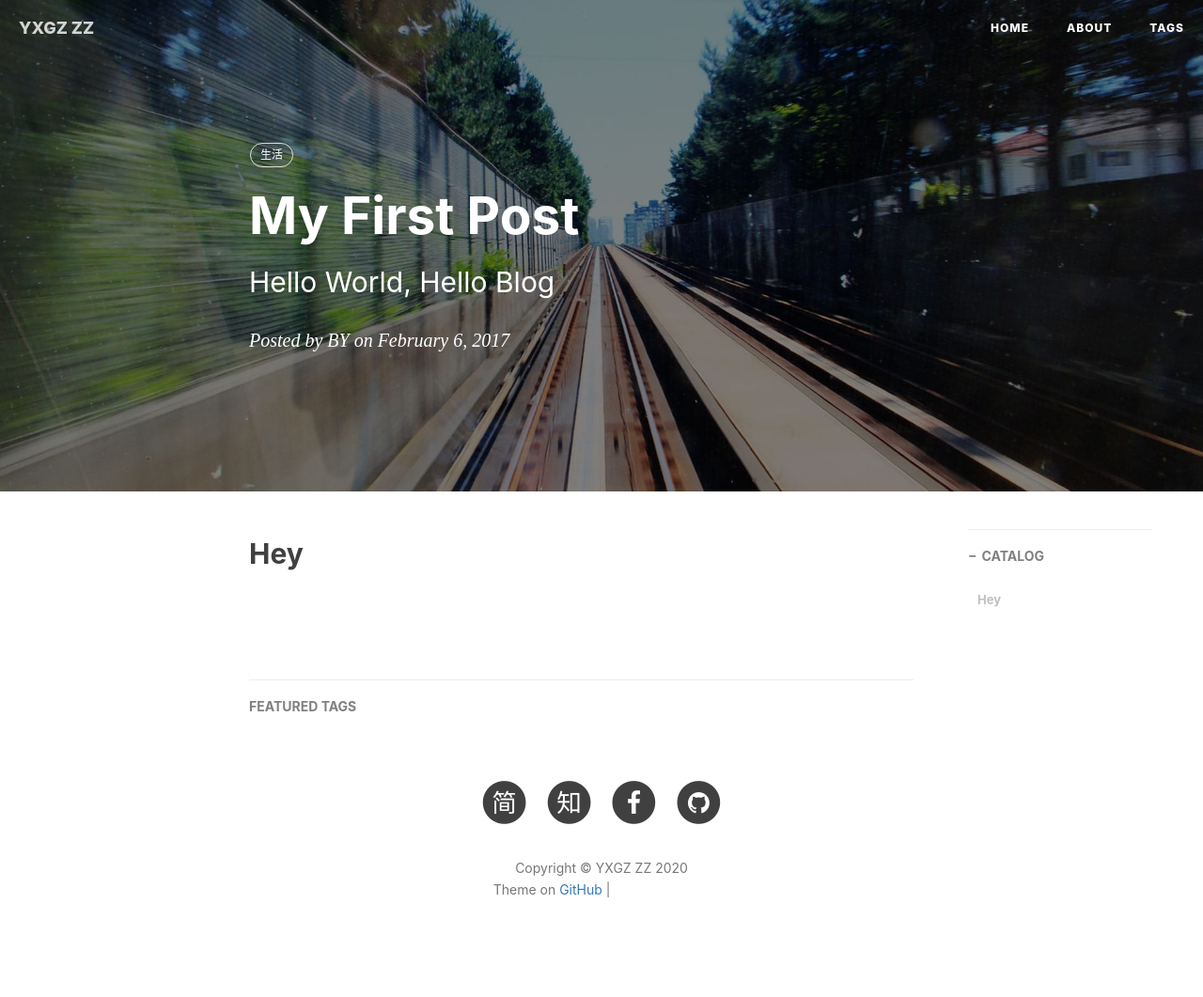
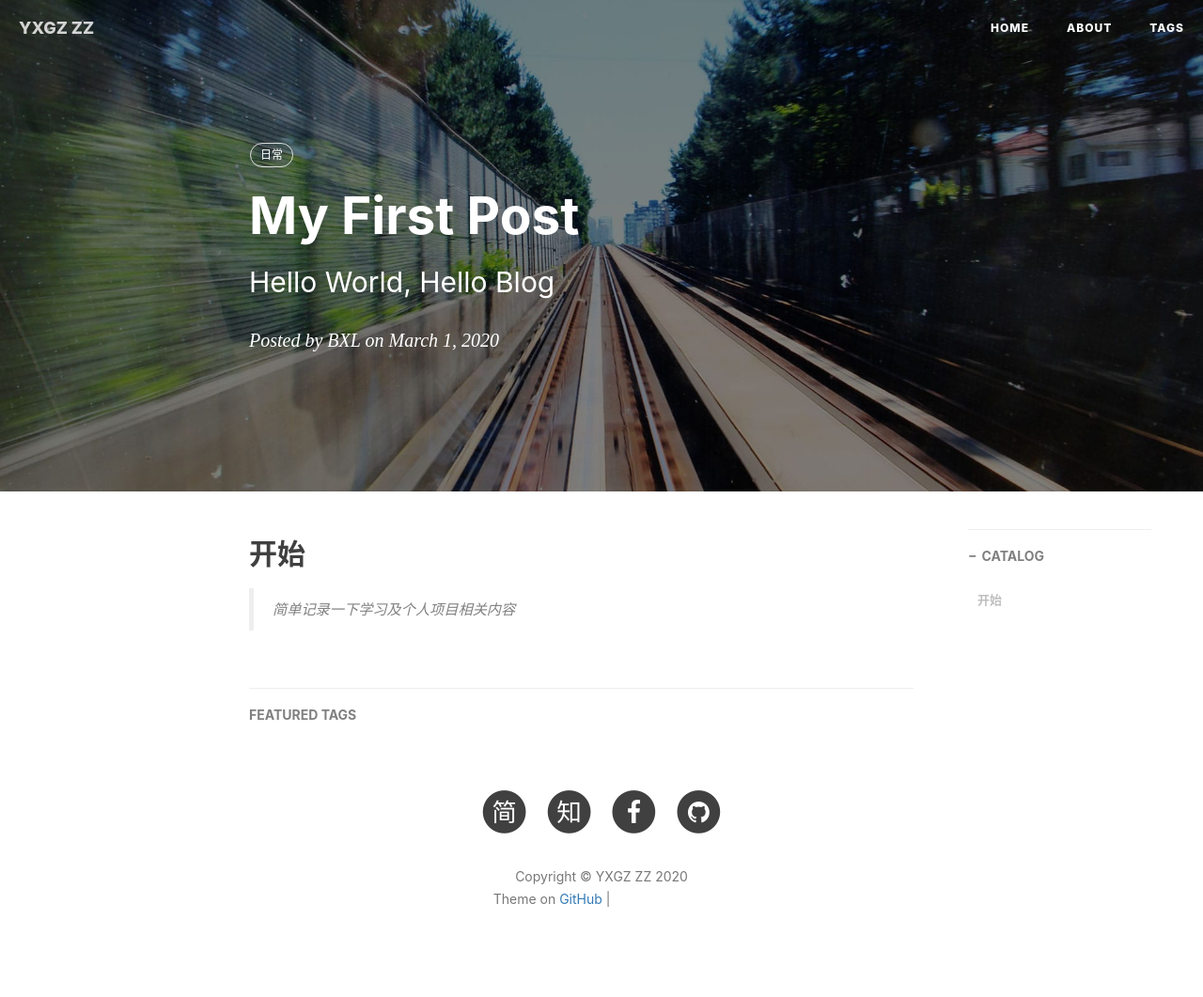
Before and after one commit to YXGZZZ/YXGZZZ.github.io, a Jekyll site: the page built from _posts/2020-03-01-Test.md, in a window 1280 px wide. Shown: the whole page at 94% size. Built offline with Jekyll 4.4.1, drawn with Linux system fonts in a browser that asks for light colours; nearby versions of some CDN libraries; comment, search, counter and statistics services are not loaded; grey boxes are pictures that could not be loaded.

Commit message:
Update 2020-03-01-Test.md

```diff
--- a/_posts/2020-03-01-Test.md
+++ b/_posts/2020-03-01-Test.md
@@ -2,12 +2,13 @@
 layout:     post                    # 使用的布局（不需要改）
 title:      My First Post               # 标题
 subtitle:   Hello World, Hello Blog #副标题
-date:       2017-02-06              # 时间
-author:     BY                      # 作者
+date:       2020-03-01              # 时间
+author:     BXL               # 作者
 header-img: img/post-bg-2015.jpg    #这篇文章标题背景图片
 catalog: true                       # 是否归档
 tags:                               #标签
-    - 生活
+    - 日常
 ---
 
-## Hey
+## 开始
+>简单记录一下学习及个人项目相关内容
```
